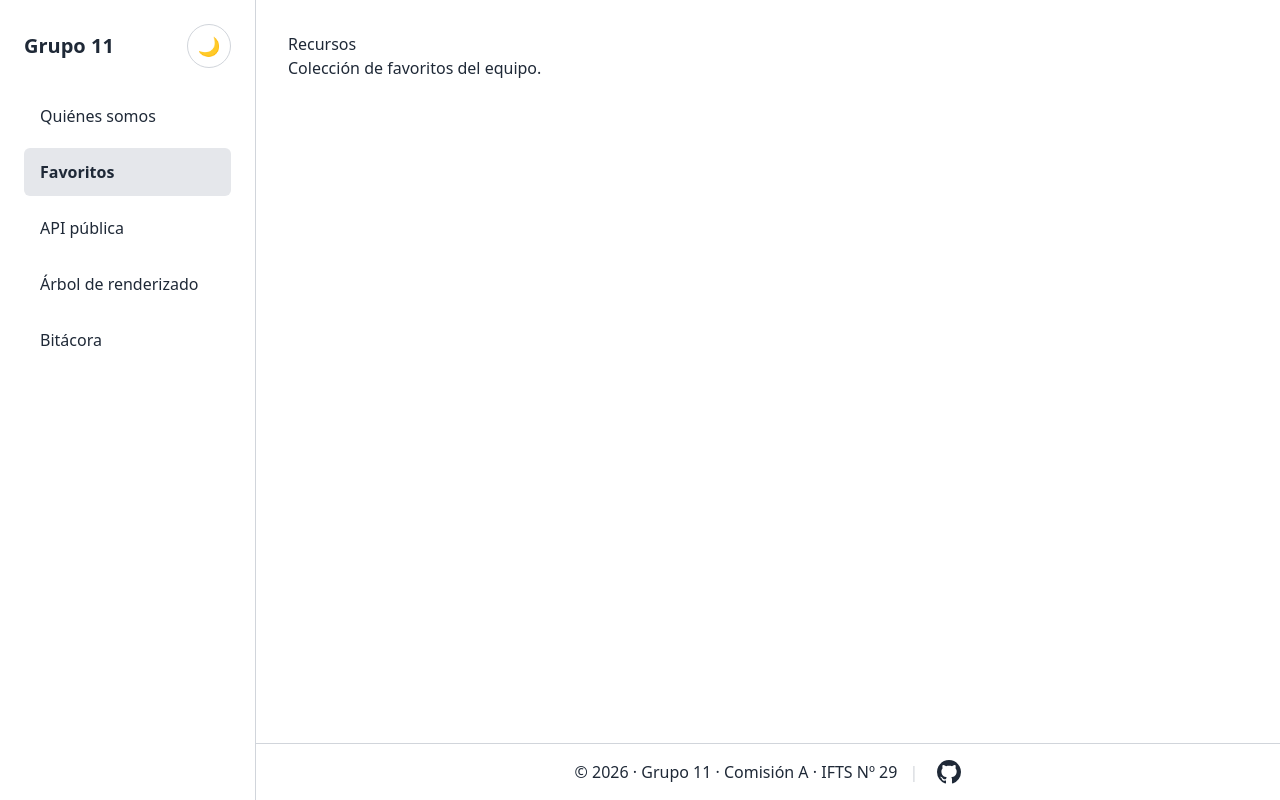
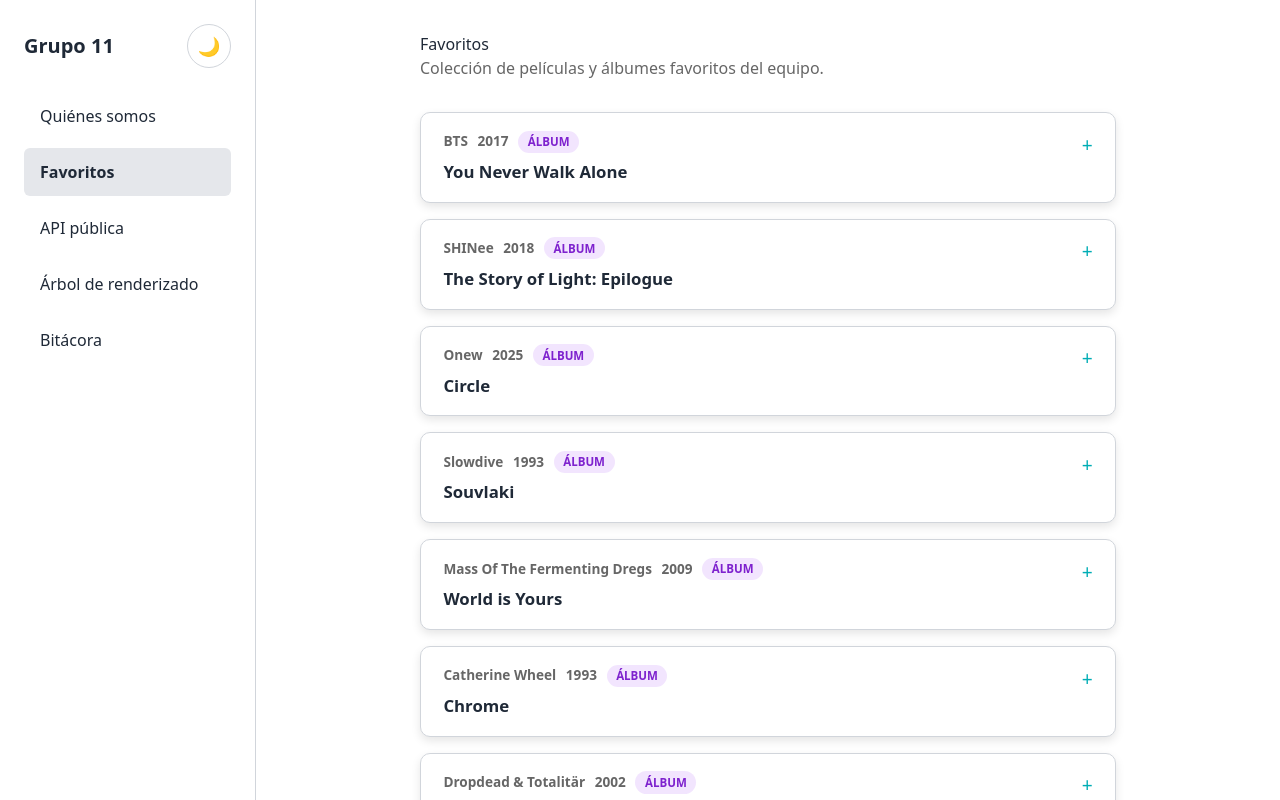
Before and after one commit to mvjhart/DSWF_TP2_2A_Grupo11, a React (Vite) app: page /recursos in a window 1280 px wide. Built offline with nearby package versions, Linux system fonts and the light colour scheme.

Commit message:
feat: listado dinámico de favoritos en Recursos

```diff
--- /dev/null
+++ b/src/pages/Recursos/Recursos.css
@@ -0,0 +1,86 @@
+.recursos {
+  max-width: 760px;
+  margin: 0 auto;
+  padding: 2rem 1rem 4rem;
+}
+
+.recursos__intro {
+  color: var(--color-texto-suave);
+  margin-bottom: 2rem;
+}
+
+/* ===================================================
+   Lista de favoritos
+   =================================================== */
+
+.recursos__lista {
+  display: flex;
+  flex-direction: column;
+  gap: 1rem;
+}
+
+/* ===================================================
+   Encabezado de cada favorito
+   =================================================== */
+
+.recursos__artista,
+.recursos__anio {
+  font-size: 0.85rem;
+  font-weight: 600;
+  color: var(--color-texto-suave);
+}
+
+.recursos__tipo {
+  padding: 0.15rem 0.6rem;
+  border-radius: 999px;
+  font-size: 0.72rem;
+  font-weight: 700;
+  text-transform: uppercase;
+}
+
+.recursos__tipo--album {
+  background: var(--color-tag-violeta-fondo);
+  color: var(--color-tag-violeta-texto);
+}
+
+.recursos__tipo--pelicula {
+  background: var(--color-tag-coral-fondo);
+  color: var(--color-tag-coral-texto);
+}
+
+/* ===================================================
+   Contenido desplegable
+   =================================================== */
+
+.recursos__detalle {
+  display: flex;
+  flex-direction: column;
+  gap: 0.75rem;
+  padding: 0 1.4rem 1.2rem;
+  color: var(--color-texto-suave);
+  line-height: 1.6;
+}
+
+.recursos__detalle strong {
+  color: var(--color-texto);
+}
+
+.recursos__generos {
+  display: flex;
+  flex-wrap: wrap;
+  gap: 0.5rem;
+  list-style: none;
+}
+
+.recursos__genero {
+  padding: 0.15rem 0.6rem;
+  border-radius: 999px;
+  font-size: 0.8rem;
+  background: var(--color-tag-neutro-fondo);
+  color: var(--color-tag-neutro-texto);
+}
+
+.recursos__duenio {
+  font-size: 0.9rem;
+  color: var(--color-texto-suave);
+}
--- a/src/pages/Recursos/Recursos.jsx
+++ b/src/pages/Recursos/Recursos.jsx
@@ -1,8 +1,105 @@
+import favoritos from "../../assets/data/favoritos.json";
+import integrantes from "../../assets/data/integrantes.json";
+import AccordionItem from "../../components/AccordionItem/AccordionItem";
+import "./Recursos.css";
+
+const MARCA_PENDIENTE = "PENDIENTE";
+
+const etiquetasTipo = {
+  album: "Álbum",
+  pelicula: "Película",
+};
+
+const nombrePorSlug = Object.fromEntries(
+  integrantes.map((integrante) => [integrante.slug, integrante.nombre]),
+);
+
+// Un texto se puede mostrar si existe, no está vacío y no es un marcador
+// "PENDIENTE: ..." del dataset.
+function tieneTexto(valor) {
+  return (
+    typeof valor === "string" &&
+    valor.trim() !== "" &&
+    !valor.trim().startsWith(MARCA_PENDIENTE)
+  );
+}
+
+// Un registro es completo si tiene título real y, siendo álbum, artista real.
+function esRegistroCompleto(favorito) {
+  if (!tieneTexto(favorito.titulo)) return false;
+  if (favorito.tipo === "album" && !tieneTexto(favorito.artista)) return false;
+  return true;
+}
+
+// Los datos son estáticos: se filtra una sola vez al cargar el módulo.
+const favoritosVisibles = favoritos.filter(esRegistroCompleto);
+
 function Recursos() {
   return (
-    <main>
-      <h1>Recursos</h1>
-      <p>Colección de favoritos del equipo.</p>
+    <main className="recursos" aria-labelledby="recursos-titulo">
+      <h1 id="recursos-titulo">Favoritos</h1>
+      <p className="recursos__intro">
+        Colección de películas y álbumes favoritos del equipo.
+      </p>
+
+      {/* G.4 y G.5: acá se enchufan la búsqueda, el filtro, el contador y el
+          estado sin resultados. */}
+
+      <div className="recursos__lista">
+        {favoritosVisibles.map((favorito) => {
+          const generos = (favorito.generos ?? []).filter(tieneTexto);
+          const duenio = nombrePorSlug[favorito.memberSlug];
+
+          return (
+            <AccordionItem
+              key={favorito.id}
+              title={favorito.titulo}
+              headerContent={
+                <>
+                  {tieneTexto(favorito.artista) && (
+                    <span className="recursos__artista">
+                      {favorito.artista}
+                    </span>
+                  )}
+                  {Number.isInteger(favorito.anio) && (
+                    <span className="recursos__anio">{favorito.anio}</span>
+                  )}
+                  <span
+                    className={`recursos__tipo recursos__tipo--${favorito.tipo}`}
+                  >
+                    {etiquetasTipo[favorito.tipo] ?? favorito.tipo}
+                  </span>
+                </>
+              }
+            >
+              <div className="recursos__detalle">
+                {tieneTexto(favorito.comentario) && (
+                  <p className="recursos__comentario">{favorito.comentario}</p>
+                )}
+                {tieneTexto(favorito.sinopsis) && (
+                  <p className="recursos__sinopsis">
+                    <strong>Sinopsis:</strong> {favorito.sinopsis}
+                  </p>
+                )}
+                {generos.length > 0 && (
+                  <ul className="recursos__generos" aria-label="Géneros">
+                    {generos.map((genero) => (
+                      <li key={genero} className="recursos__genero">
+                        {genero}
+                      </li>
+                    ))}
+                  </ul>
+                )}
+                {duenio && (
+                  <p className="recursos__duenio">
+                    <strong>Favorito de:</strong> {duenio}
+                  </p>
+                )}
+              </div>
+            </AccordionItem>
+          );
+        })}
+      </div>
     </main>
   );
 }
```
